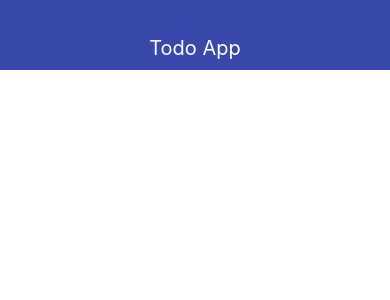
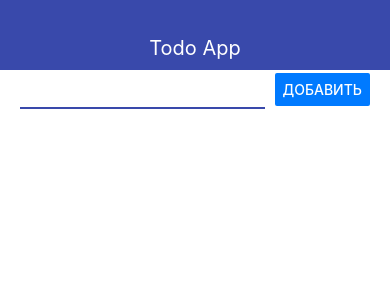
Before and after one commit to Hodosov/react-native-todo-app, a React Native app: screen / in a window 390 px wide. Shown: the top 300 px of the page. Built offline with nearby package versions, Linux system fonts and the light colour scheme.

Commit message:
add form

```diff
--- a/App.js
+++ b/App.js
@@ -1,17 +1,36 @@
-import React from 'react';
+import React, { useState } from 'react';
 import { StyleSheet, Text, View } from 'react-native';
 import { Navbar } from './src/Navbar';
+import { AddTodo } from './src/AddTodo';
 
 export default function App() {
+
+    const [todos, setTodos] = useState([])
+
+    const addTodo = (title) => {
+
+        setTodos(prev => [...prev, {
+            id: Date.now().toString(),
+            title
+        }])
+    }
+
     return (
+        <View>
+            <Navbar title='Todo App' />
             <View style={styles.container}>
-                    <Navbar title='Todo App' />
+                <AddTodo onSubmit={addTodo} />
+                <View>
+                    {todos.map(todo => <Text key={todo.id}>{todo.title}</Text>)}
+                </View>
+            </View>
+
         </View>
     );
 }
 
 const styles = StyleSheet.create({
     container: {
-
+        paddingHorizontal: 20
     }
 });
--- /dev/null
+++ b/src/AddTodo.js
@@ -0,0 +1,31 @@
+import React from 'react'
+import { View, StyleSheet, TextInput, Button } from 'react-native'
+
+export const AddTodo = ({ onSubmit }) => {
+
+    const pressHandler = () => {
+        onSubmit('Test todo')
+    }
+
+
+    return (
+        <View style={styles.block}>
+            <TextInput style={styles.input} />
+            <Button color='#007AFF' title='Добавить' onPress={() => pressHandler()} />
+        </View>
+    )
+}
+const styles = StyleSheet.create({
+    block: {
+        flexDirection: 'row',
+        justifyContent: 'space-between',
+        alignItems: 'center'
+    },
+    input: {
+        width: '70%',
+        borderStyle: 'solid',
+        borderBottomWidth: 2,
+        borderBottomColor: '#3949ab',
+        padding: 10,
+    },
+})
```
Lines whose indentation alone changed are shown as unchanged.
